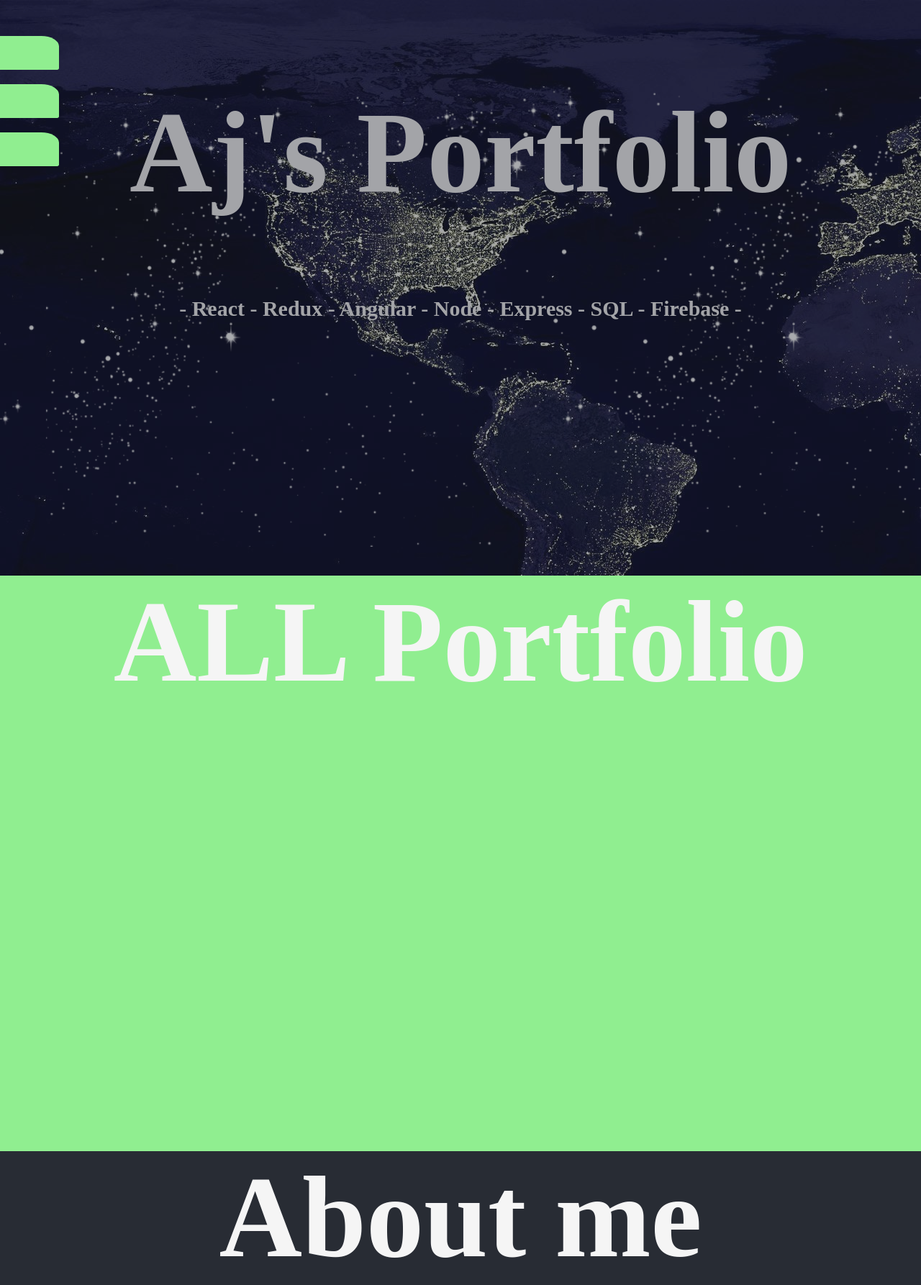
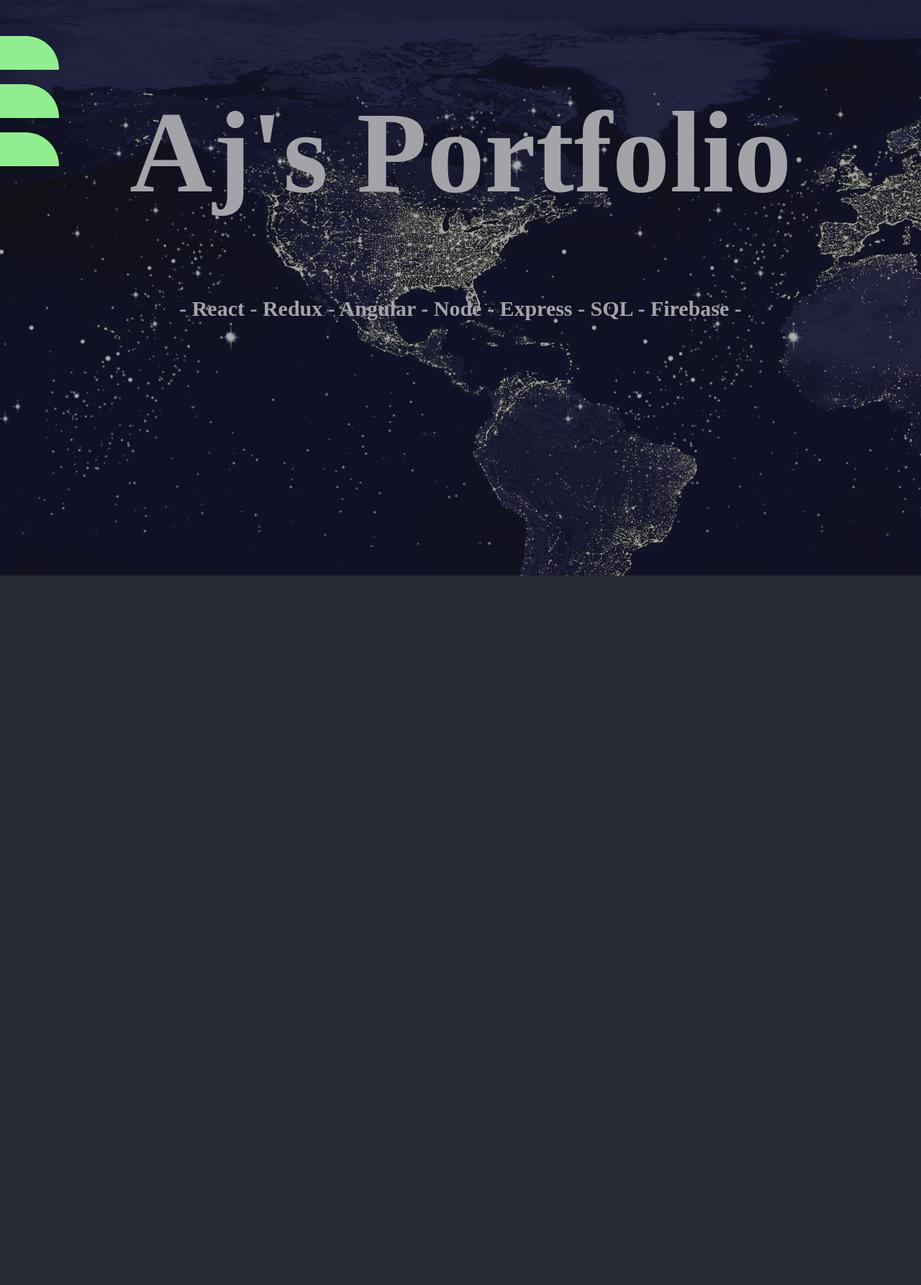
Before and after one commit to BuddhaTheChef/portfolio-2, a React (Create React App) app: page / in a window 1280 px wide. Shown: the top 1786 px of the page at 72% size. After the commit the page ends 800 px from the top, so only its background shows below. Built offline with nearby package versions, Linux system fonts and the light colour scheme.

Commit message:
added in smooth scrolling

```diff
--- a/src/components/App.css
+++ b/src/components/App.css
@@ -15,11 +15,12 @@ color: whitesmoke;
   z-index: 50;
   width: 200px;
   margin-top: 50px;
-  position: absolute;
+  position: fixed;
 }
 
 .sub-div-nav {
 width: 120px;
+scroll-behavior: smooth;
 }
 
 
@@ -34,7 +35,7 @@ width: 120px;
   -webkit-transition: width 0.3s ease-in-out;
   transition: width 0.3s ease-in-out;
   padding: 5px;
-  border-top-right-radius: 30%;
+  border-top-right-radius: 200px;
   border-bottom-right-radius: 5%;
 }
 
@@ -67,6 +68,8 @@ width: 120px;
 
 .super-div {
   height: inherit;
+  overflow-y: scroll;
+  scroll-behavior: smooth;
 }
 
 .main-landing-div {
@@ -109,8 +112,10 @@ font-size: 160px;
 }
 
 .main-portfolio-div {
-  background-color: lightgreen;
+  background-color: grey;
   height: 100vh;
+  scroll-behavior: smooth;
+  overflow-y: scroll;
 }
 
 .main-about-div {
--- a/src/components/LandingPage/LandingPage.jsx
+++ b/src/components/LandingPage/LandingPage.jsx
@@ -5,16 +5,16 @@ class LandingPage extends Component {
   render() {
     return (
       <div className="super-div">
-      <div className="main-landing-div">
+      <div id="home" className="main-landing-div">
       <div className="foreground">
       <h1 className="landing-page-main-title">Aj's Portfolio</h1>
       <h2 className="landing-page-skills">- React - Redux - Angular - Node - Express - SQL - Firebase -</h2>
       </div>
       </div>
-      <div className="main-portfolio-div">
+      <div id="portfolio" className="main-portfolio-div">
       <h1 className="landing-page-main-title">ALL Portfolio</h1>
       </div>
-      <div className="main-about-div">
+      <div id="about" className="main-about-div">
       <h1 className="landing-page-main-title">About me</h1>
       </div>
       </div>
--- a/src/components/nav/NavBar.jsx
+++ b/src/components/nav/NavBar.jsx
@@ -1,5 +1,5 @@
 import React, { Component } from 'react';
-import {Link, withRouter} from 'react-router-dom';
+import {withRouter} from 'react-router-dom';
 import '../App.css';
 
 class NavBar extends Component {
@@ -8,13 +8,13 @@ class NavBar extends Component {
       <div className="main-div-nav">
       <div className="sub-div-nav">
       <div className="links-div">
-      <p><Link className="links" to='/'>Home</Link></p>
+      <p><a href='#home' className="links">Home</a></p>
       </div>
       <div className="links-div">
-      <p><Link className="links" to='/portfolio'>Portfolio</Link></p>
+      <p><a href="#portfolio" className="links">Portfolio</a></p>
       </div>
       <div className="links-div">
-      <p><Link className="links" to='/about'>About</Link></p>
+      <p><a href="#about" className="links">About</a></p>
       </div>
       </div>
       </div>
```
Also changed, not shown: src/components/about/About.jsx (+5 -5 lines).
